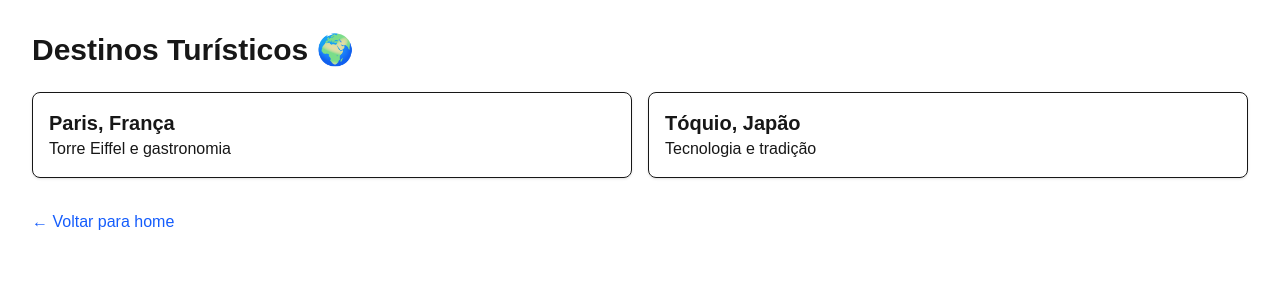
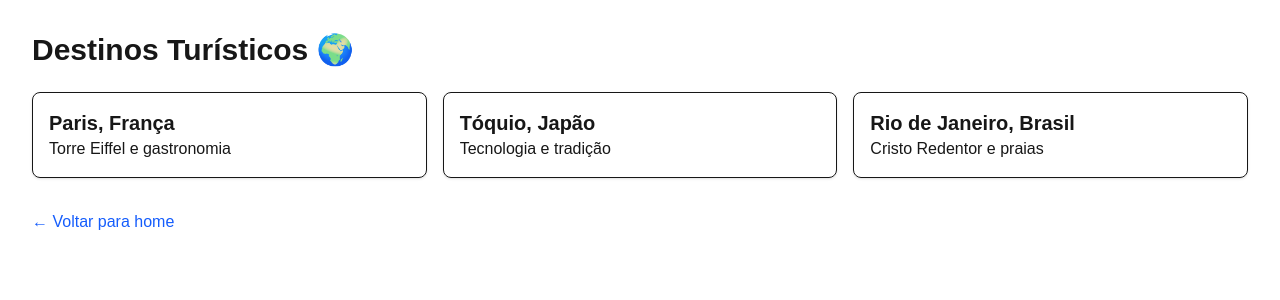
Before and after one commit to Danielmsouza-dev/ci-cd-next, a Next.js app: page /destinos in a window 1280 px wide. Shown: the top 300 px of the page. Built offline with nearby package versions, Linux system fonts and the light colour scheme.

Commit message:
Corrige teste e adiciona página de destinos

```diff
--- a/app/destinos/page.tsx
+++ b/app/destinos/page.tsx
@@ -4,12 +4,13 @@ export default function DestinosPage() {
   const destinos = [
     { id: 1, nome: "Paris, França", descricao: "Torre Eiffel e gastronomia" },
     { id: 2, nome: "Tóquio, Japão", descricao: "Tecnologia e tradição" },
+    { id: 3, nome: "Rio de Janeiro, Brasil", descricao: "Cristo Redentor e praias" },
   ];
 
   return (
     <main className="min-h-screen p-8">
       <h1 className="text-3xl font-bold mb-6">Destinos Turísticos 🌍</h1>
-      <div className="grid gap-4 md:grid-cols-2">
+      <div className="grid gap-4 md:grid-cols-2 lg:grid-cols-3">
         {destinos.map(destino => (
           <div key={destino.id} className="border rounded-lg p-4 shadow">
             <h2 className="text-xl font-semibold">{destino.nome}</h2>
```
Also changed, not shown: 1 other file (tests, documents, lock files or other folders).
